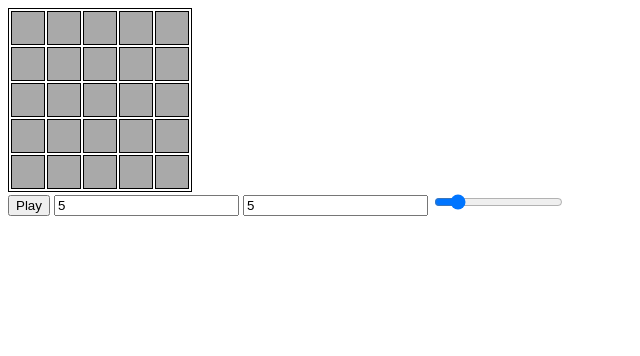
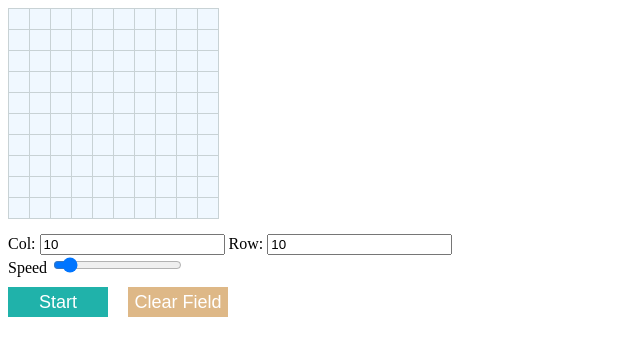
Before and after one commit to penguin-astronaut/otus-game-life, a plain HTML site: page index.html in a window 1280 px wide. Shown: the whole page, without its empty margins (0-640 px from the left). Drawn offline with Linux system fonts and the light colour scheme.

Commit message:
Deploying to gh-pages from @ penguin-astronaut/otus-game-life@b2967771633d2e8e5c6fd98f54bb00116f0e49a2 🚀

```diff
--- a/main.css
+++ b/main.css
@@ -1,21 +1,74 @@
-.gameField {
-  border: 1px solid black;
-  table-layout: fixed;
+:root {
+  --border-color: #c8d2d5;
 }
-.cell {
-  border: 1px solid black;
-  width: 30px;
-  height: 30px;
+#app {
+  display: flex;
+  flex-direction: column;
+}
+.field {
+  display: flex;
+  flex-direction: column;
+  align-self: flex-start;
+  border-left: 1px solid var(--border-color);
+  border-top: 1px solid var(--border-color);
+  margin-bottom: 15px;
+}
+.field__row {
+  display: flex;
+  border-bottom: 1px solid var(--border-color);
+}
+.field__col {
+  width: 20px;
+  height: 20px;
+  background-color: aliceblue;
+  border-right: 1px solid var(--border-color);
+  cursor: pointer;
 }
 
-.cell--alive {
+.field__col--undead {
+  background-color: crimson;
+}
+
+.field__col--alive {
   background-color: aquamarine;
 }
 
-.cell--dead {
-  background-color: darkgrey;
+.controls-buttons {
+  display: flex;
+  margin-top: 10px;
 }
 
-.cell--undead {
-  background-color: coral;
+.controls__play,
+.controls__clear {
+  display: flex;
+  justify-content: center;
+  align-items: center;
+  width: 100px;
+  height: 30px;
+  cursor: pointer;
+  border: none;
+  font-size: 18px;
+  background-color: burlywood;
+  color: #fff;
 }
+
+.controls__play {
+  margin-right: 20px;
+  background-color: lightseagreen;
+}
+
+.controls__play::before {
+  content: "Start";
+}
+
+.controls__play--stop {
+  background-color: tomato;
+}
+
+.controls__play--stop::before {
+  content: "Stop";
+}
+
+.controls__size {
+  margin-bottom: 10px;
+}
```
Also changed, not shown: main.js.
